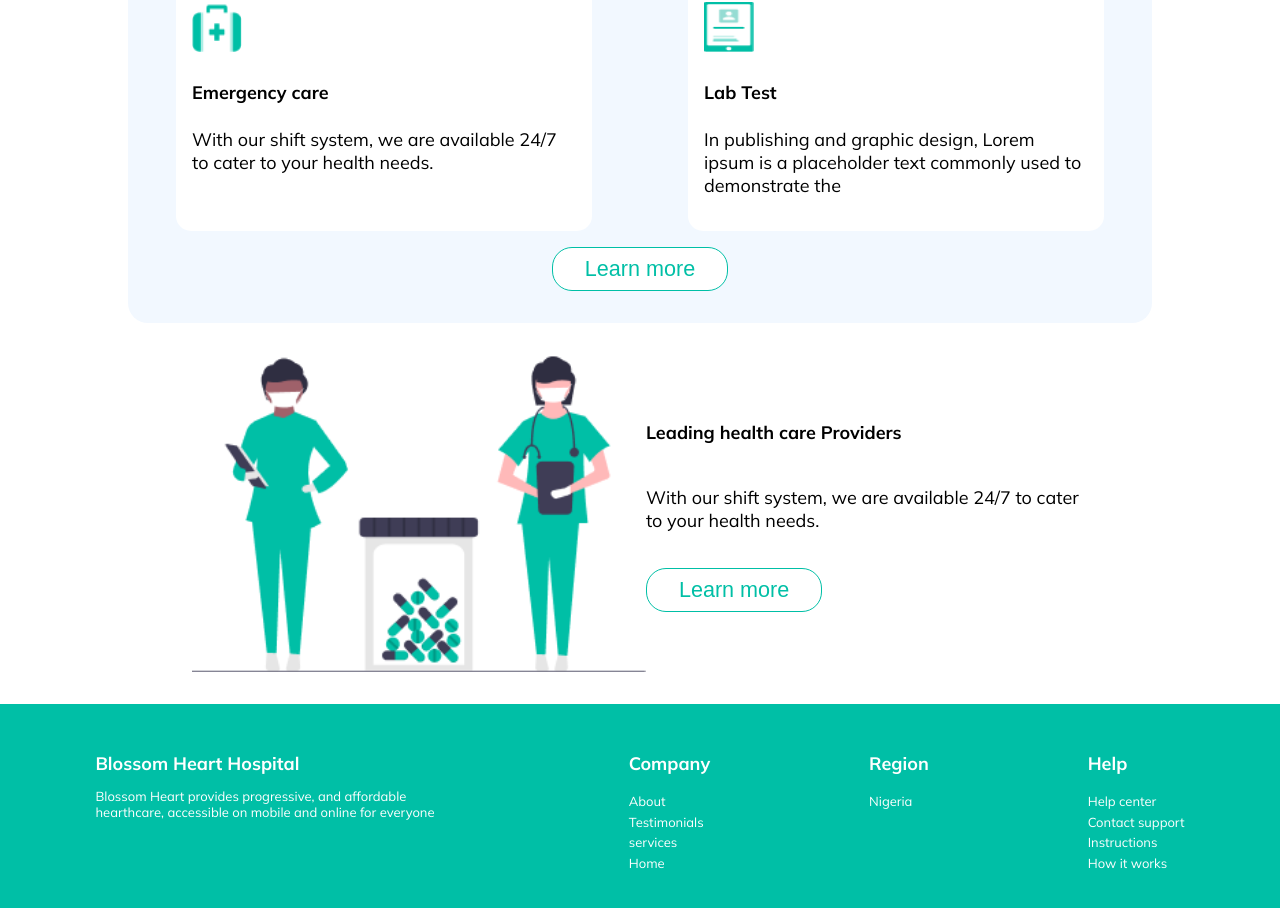
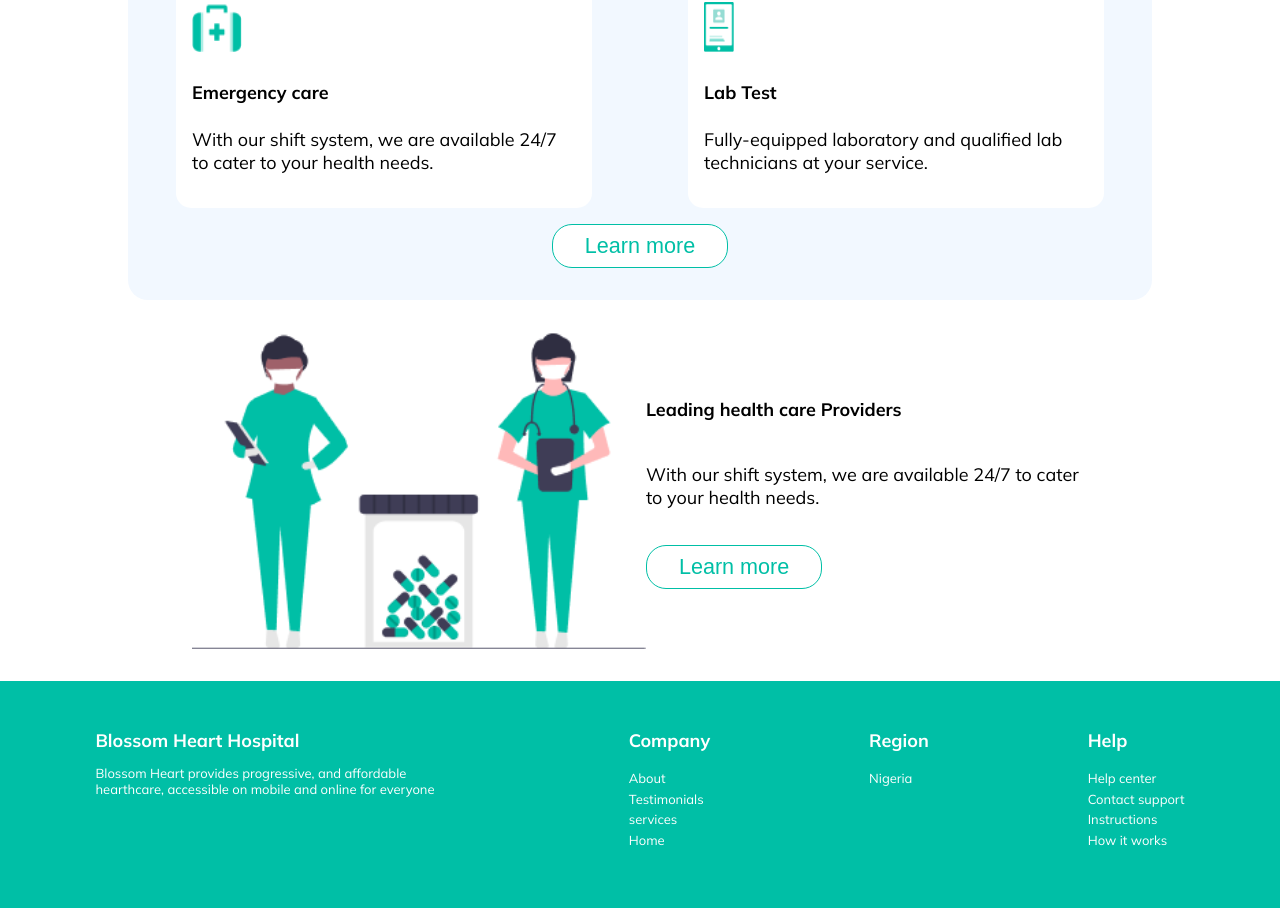
Before and after one commit to zemola/book-appointment, a React (Create React App) app: page / in a window 1280 px wide. Shown: the part 1139-2047 px from the top of the page. Built offline with nearby package versions, Linux system fonts and the light colour scheme.

Commit message:
more styles

```diff
--- a/src/components/Form/Form.css
+++ b/src/components/Form/Form.css
@@ -49,10 +49,14 @@ label{
 }
 
 input, select {
-    width: 100%;
+    width: 97%;
     padding: 0.2rem;
     border: 1px #CCCCCC solid;
     border-radius: 5px;
+}
+
+select {
+    width: 100%;
 }
 
 .single-input{
@@ -88,6 +92,7 @@ input, select {
     padding-left: 1rem;
 }
 
+
 @media (max-width: 768px){
     .double-input {
         -webkit-box-orient: vertical;
--- a/src/components/Home/Home.css
+++ b/src/components/Home/Home.css
@@ -83,9 +83,14 @@
 }
 
 .card img {
-    width: 50px;
+    width: 30px;
     height: 50px;
 }
+
+.card .emergency-img {
+    width: 50px;
+}
+
 /*******************************************Learn about us *************/
 .learn {
     background-color: white;
--- a/src/components/Home/Home.js
+++ b/src/components/Home/Home.js
@@ -72,7 +72,7 @@ const Home = (props) => {
               </p>
             </div>
             <div className="card ">
-              <img src={Firstaid} alt="medicine-jar" />
+              <img className="emergency-img" src={Firstaid} alt="medicine-jar" />
               <h4>Emergency care</h4>
               <p>
                 With our shift system, we are available 24/7 to cater to your
@@ -83,12 +83,10 @@ const Home = (props) => {
               <img src={Contact} alt="contact" />
               <h4>Lab Test</h4>
               <p>
-                In publishing and graphic design, Lorem ipsum is a placeholder
-                text commonly used to demonstrate the
+                Fully-equipped laboratory and qualified lab technicians at your service.
               </p>
             </div>
             <div
-              className="mt-10"
               style={{ width: "100%", textAlign: "center" }}
             >
               <button className="learn">Learn more</button>
```
